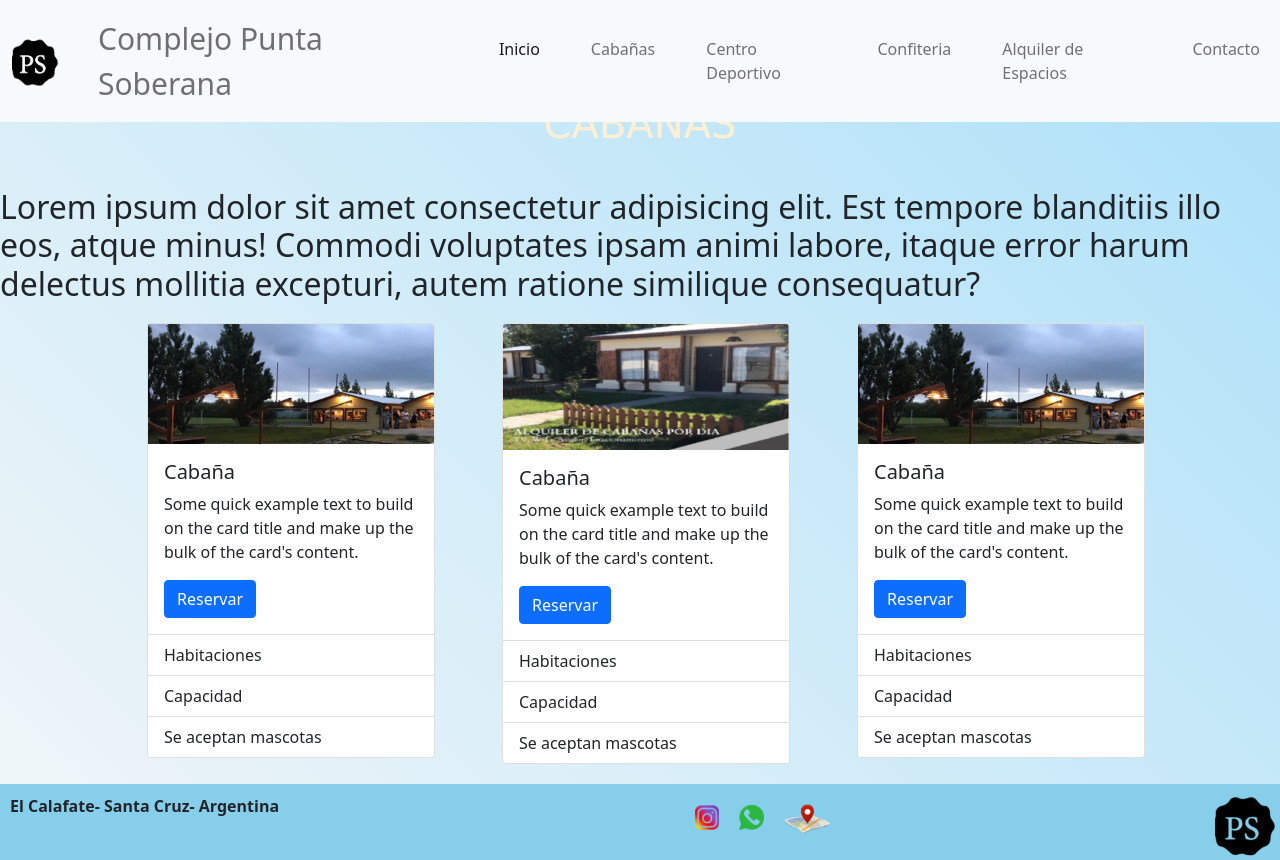
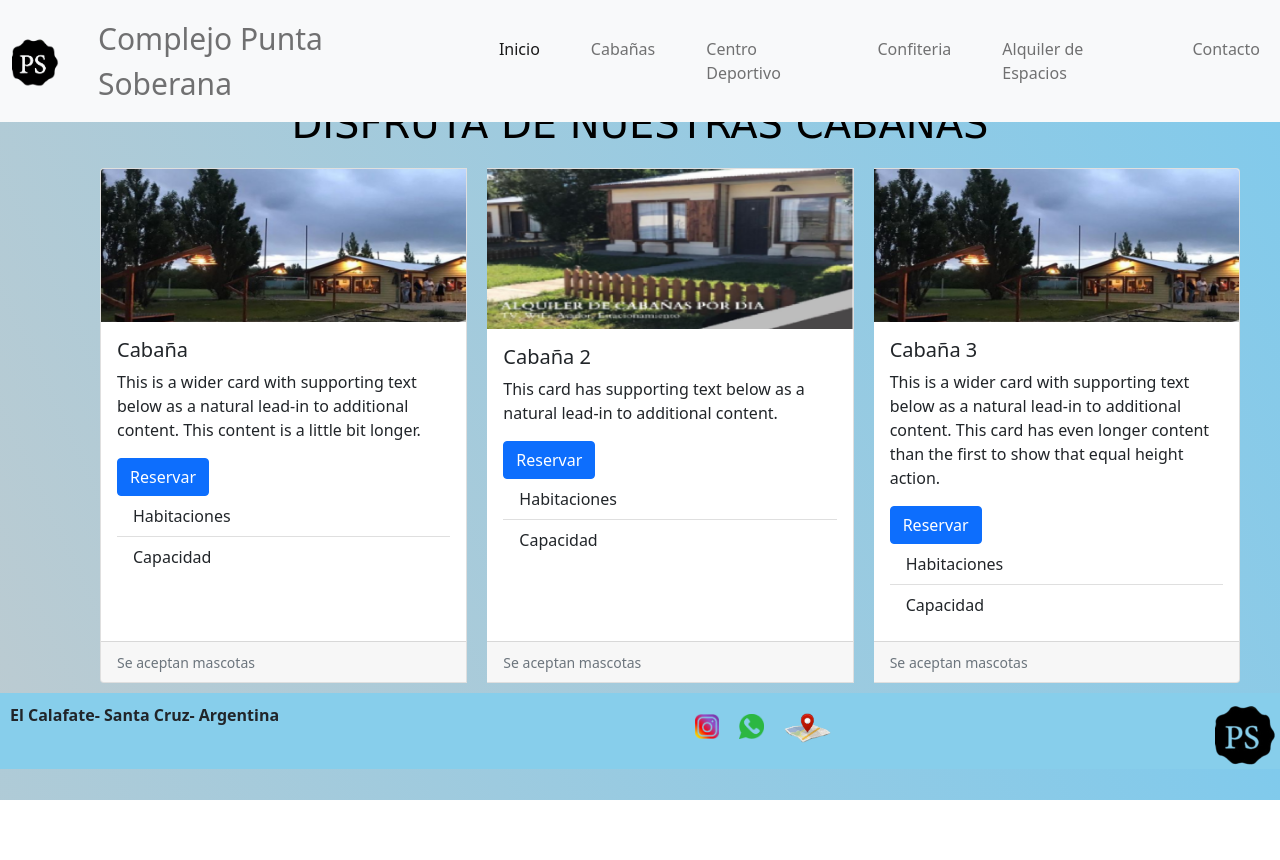
Before and after one commit to nunezjp/proyecto-complejo-ps, a website: page pages/cabañas.html in a window 1280 px wide. After the commit the page ends 800 px from the top, so only its background shows below. Drawn offline with nearby package versions, Linux system fonts and the light colour scheme.

Commit message:
add media trans anima

```diff
--- a/css/estilos.css
+++ b/css/estilos.css
@@ -31,10 +31,6 @@ color: black;
 
 
 
-body{
-    background-image: linear-gradient(45deg, #f1f6f8 0%, #ace0f9 100%);
-
-}
 
 main{
     margin-top: 100px;
@@ -65,7 +61,11 @@ justify-content: end;
 .titulo__cabaña{
     text-align: center;
     text-transform: uppercase;
+    color:black;
+    font-family: cursive;
+    margin-bottom: 10px;
 }
+
 
 
 
@@ -85,6 +85,12 @@ justify-content: end;
 }
 
 
+.cabañas{
+    margin: 10px 20px 10px 50px;
+}
+
+
+
 .pie__red{
  display: flex;
 
@@ -93,8 +99,6 @@ justify-content: end;
     display: flex;
    margin: 10px;
 }
-
-
 
 
 
@@ -132,18 +136,6 @@ justify-content: end;
     font-weight: bold;
 
 }
-.titulo__cabaña{
-    text-align: center;
-    text-transform: uppercase;
-}
-.cabañas{
-    margin: 10px 20px 10px 50px;
-}
-.titulo__cabaña{
-    color:papayawhip;
-    font-family: cursive;
-    margin-bottom: 40px;
- }
 
 
 @media  (  max-width: 425px){
@@ -160,6 +152,7 @@ justify-content: end;
     .cabañas{
         margin: 10px;
     }
+
 
 
    .ubi{
@@ -185,5 +178,11 @@ justify-content: end;
         height: 25px;
 
     }
-
+.titulo__cabaña{
+    text-align: center;
+    text-transform: uppercase;
+    color:black;
+    font-family: cursive;
+    font-size: 20px;
 }
+}
--- a/pages/cabañas.html
+++ b/pages/cabañas.html
@@ -10,6 +10,7 @@
     <link href="https://fonts.googleapis.com/css2?family=Cinzel+Decorative:wght@400;700;900&display=swap" rel="stylesheet">
     <link href="https://fonts.googleapis.com/css2?family=Cinzel+Decorative:wght@400;700;900&display=swap" rel="stylesheet">
     <link href="https://cdn.jsdelivr.net/npm/bootstrap@5.1.3/dist/css/bootstrap.min.css" rel="stylesheet" integrity="sha384-1BmE4kWBq78iYhFldvKuhfTAU6auU8tT94WrHftjDbrCEXSU1oBoqyl2QvZ6jIW3" crossorigin="anonymous">
+    <link rel="stylesheet" href="https://cdnjs.cloudflare.com/ajax/libs/animate.css/4.1.1/animate.min.css" />
     <link rel="stylesheet" href="../css/estilos.css">
 </head>
 
@@ -89,73 +90,69 @@
 
 
     <main>
-
-      <h1 class="titulo__cabaña" >
-        Cabañas
+      <h1 class=" animate__animated animate__headShake titulo__cabaña " >
+         Disfruta de nuestras Cabañas
       </h1>
 
 
-    <h2 >
-        Lorem ipsum dolor sit amet consectetur adipisicing elit. Est tempore blanditiis illo eos, atque minus! Commodi voluptates ipsam animi labore, itaque error harum delectus mollitia excepturi, autem ratione similique consequatur?
-    </h2>
 
-      <section class="cabañas">
-        <div class="container">
-          <div class="row">
-            <div class="col-3 cabañas">
-              <div class="card" style="width: 18rem;">
+
+       <section> </section>
+       <div class="card-group cabañas animate__animated animate__backInUp">
+         <div class="card cabañas">
            <img src="../img/quincho.png" class="card-img-top" alt="...">
-                <div class="card-body">
+           <div class="card-body ">
              <h5 class="card-title">Cabaña</h5>
-                  <p class="card-text">Some quick example text to build on the card title and make up the bulk of the card's content.</p>
+             <p class="card-text">This is a wider card with supporting text below as a natural lead-in to additional content. This content is a little bit longer.</p>
              <a href="#" class="btn btn-primary">Reservar</a>
-                </div>
              <ul class="list-group list-group-flush">
              <li class="list-group-item">Habitaciones</li>
              <li class="list-group-item">Capacidad</li>
-                  <li class="list-group-item">Se aceptan mascotas</li>
+
             </ul>
          </div>
 
+         <div class="card-footer">
+             <small class="text-muted">Se aceptan mascotas</small>
            </div>
-                <div class="col-3 cabañas">
-                  <div class="card" style="width: 18rem;">
-                    <img src="../img/cabaña.png" class="card-img-top" alt="...">
+         </div>
+
+         <div class="card cabañas">
+           <img src="../img/cabaña.png" class="card-img-top" alt="cabaña">
            <div class="card-body">
-                      <h5 class="card-title">Cabaña</h5>
-                      <p class="card-text">Some quick example text to build on the card title and make up the bulk of the card's content.</p>
+             <h5 class="card-title">Cabaña 2</h5>
+             <p class="card-text">This card has supporting text below as a natural lead-in to additional content.</p>
              <a href="#" class="btn btn-primary">Reservar</a>
-                    </div>
              <ul class="list-group list-group-flush">
              <li class="list-group-item">Habitaciones</li>
              <li class="list-group-item">Capacidad</li>
-                      <li class="list-group-item">Se aceptan mascotas</li>
+
              </ul>
          </div>
 
+        <div class="card-footer">
+           <small class="text-muted">Se aceptan mascotas</small>
          </div>
-                    <div class="col-3 cabañas">
-                      <div class="card" style="width: 18rem;">
-                        <img src="../img/quincho.png" class="card-img-top" alt="...">
+         </div>
+
+         <div class="card cabañas">
+           <img src="../img/quincho.png" class="card-img-top" alt="quincho">
            <div class="card-body">
-                          <h5 class="card-title">Cabaña</h5>
-                          <p class="card-text">Some quick example text to build on the card title and make up the bulk of the card's content.</p>
+             <h5 class="card-title">Cabaña 3 </h5>
+             <p class="card-text">This is a wider card with supporting text below as a natural lead-in to additional content. This card has even longer content than the first to show that equal height action.</p>
              <a href="#" class="btn btn-primary">Reservar</a>
-                        </div>
              <ul class="list-group list-group-flush">
              <li class="list-group-item">Habitaciones</li>
              <li class="list-group-item">Capacidad</li>
-                          <li class="list-group-item">Se aceptan mascotas</li>
+
              </ul>
          </div>
 
+         <div class="card-footer">
+             <small class="text-muted">Se aceptan mascotas</small>
          </div>
          </div>
        </div>
-          </div>
-        </div>
-      </section>
-
 
 
 
```
Also changed, not shown: index.html (+3 -3 lines). Lines whose indentation alone changed are shown as unchanged.
